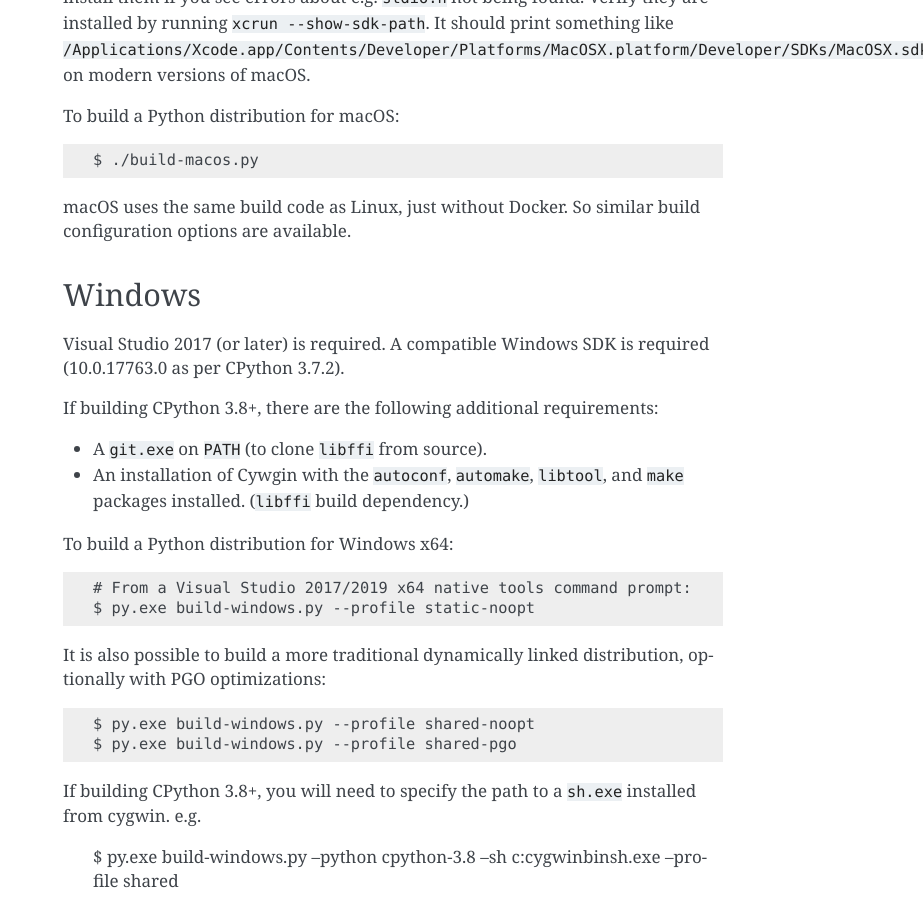
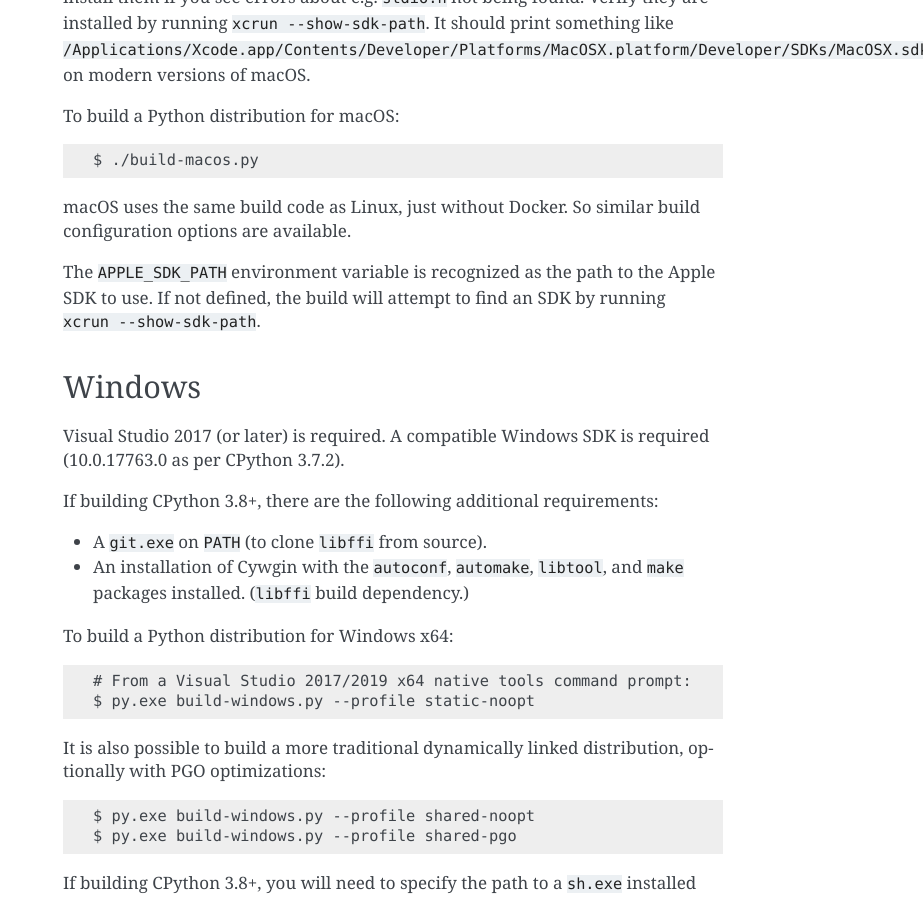
Before and after one commit to indygreg/python-build-standalone, a Sphinx documentation site: the page built from docs/building.rst, in a window 1280 px wide and 900 px high, scrolled down 797 px. Shown: the whole window, without its empty margins (357-1280 px from the left). Built offline with Sphinx 7.4.7, drawn with Linux system fonts in a browser that asks for light colours.

Commit message:
unix: rename MACOS_SDK_PATH to APPLE_SDK_PATH
In preparation for supporting iOS.

```diff
--- a/docs/building.rst
+++ b/docs/building.rst
@@ -48,6 +48,10 @@ To build a Python distribution for macOS::
 macOS uses the same build code as Linux, just without Docker.
 So similar build configuration options are available.
 
+The ``APPLE_SDK_PATH`` environment variable is recognized as the path
+to the Apple SDK to use. If not defined, the build will attempt to find
+an SDK by running ``xcrun --show-sdk-path``.
+
 Windows
 =======
 
```
Also changed, not shown: 1 other file.
